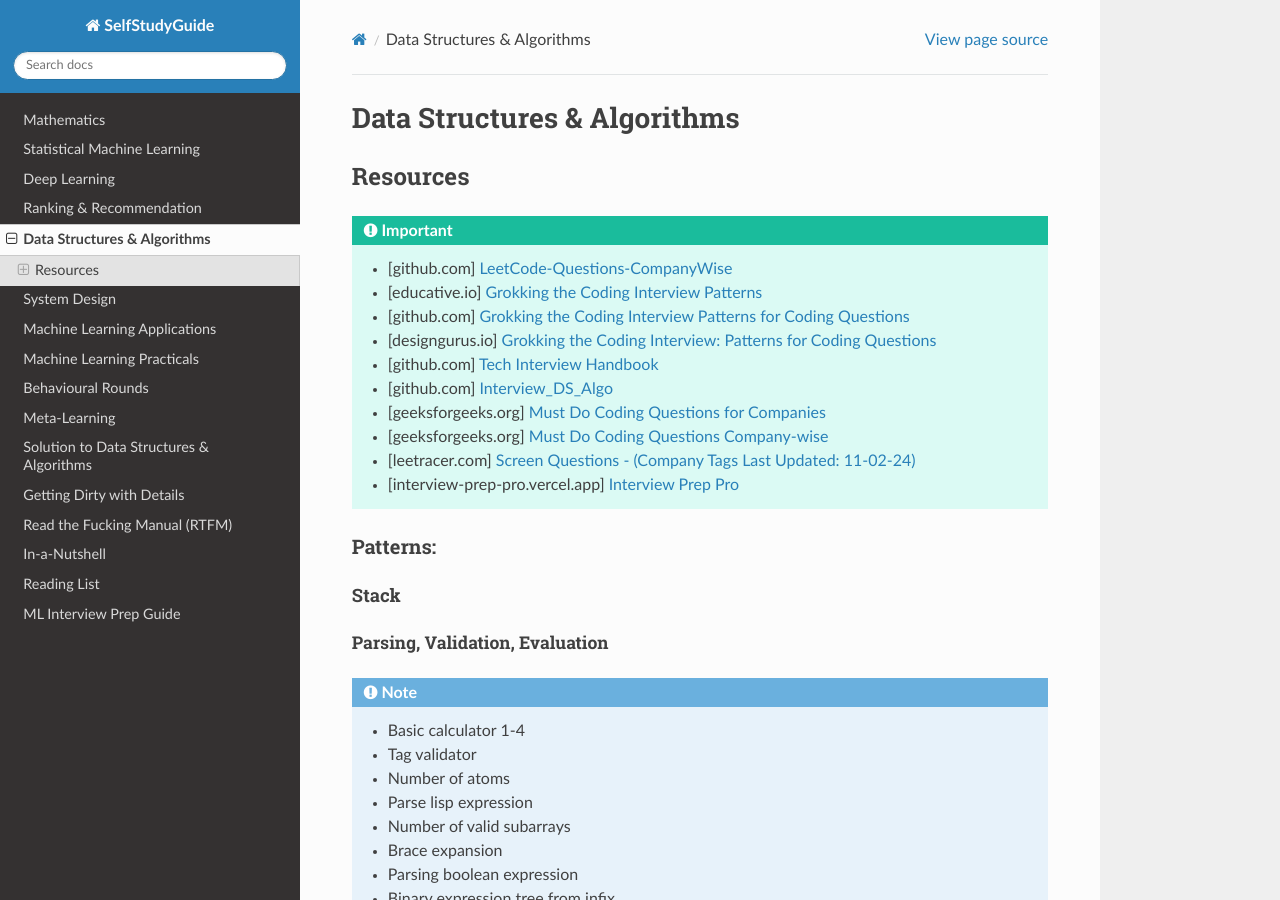
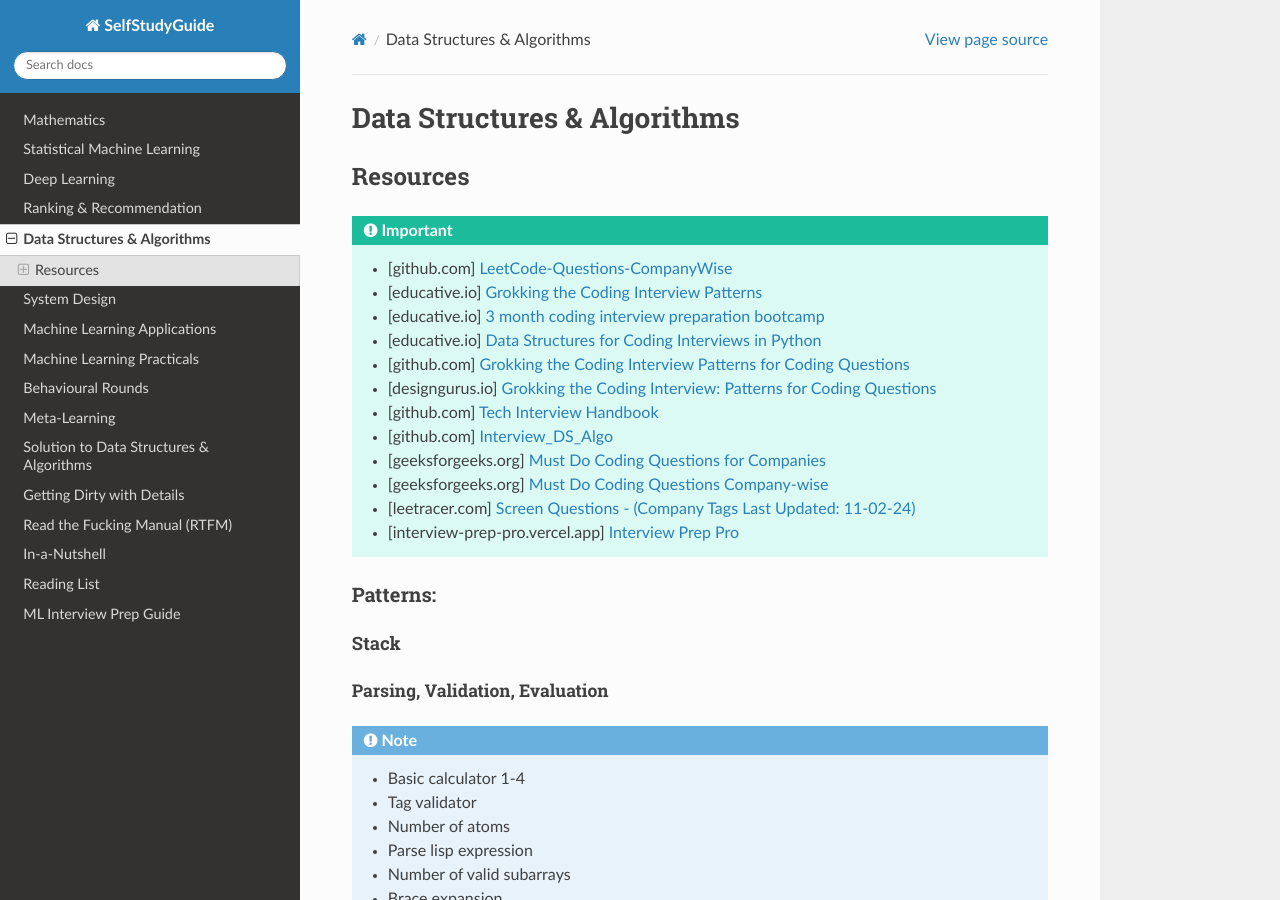
Before and after one commit to uselesstechjunks/leetcode, a Sphinx documentation site: the page built from docs/source/dsalgo.rst, in a window 1280 px wide and 900 px high. Built offline with Sphinx 7.4.7 and the Read the Docs theme 3.1.0, drawn with Linux system fonts in a browser that asks for light colours.

```diff
--- a/docs/source/dsalgo.rst
+++ b/docs/source/dsalgo.rst
@@ -8,6 +8,8 @@ Resources
 
 	* [github.com] `LeetCode-Questions-CompanyWise <https://github.com/krishnadey30/LeetCode-Questions-CompanyWise/blob/master/google_6months.csv>`_
 	* [educative.io] `Grokking the Coding Interview Patterns <https://www.educative.io/courses/grokking-coding-interview>`_
+	* [educative.io] `3 month coding interview preparation bootcamp <https://www.educative.io/blog/coding-interivew-preparation-bootcamp>`_
+	* [educative.io] `Data Structures for Coding Interviews in Python <https://www.educative.io/courses/data-structures-coding-interviews-python>`_
 	* [github.com] `Grokking the Coding Interview Patterns for Coding Questions <https://github.com/dipjul/Grokking-the-Coding-Interview-Patterns-for-Coding-Questions>`_
 	* [designgurus.io] `Grokking the Coding Interview: Patterns for Coding Questions <https://www.designgurus.io/course/grokking-the-coding-interview>`_
 	* [github.com] `Tech Interview Handbook <https://github.com/yangshun/tech-interview-handbook>`_
--- a/docs/source/interviews/company/index.rst
+++ b/docs/source/interviews/company/index.rst
@@ -7,3 +7,4 @@ Company Specific Questions
 
 	amzn
 	atlassian
+	goog
```
Also changed, not shown: docs/source/interviews/company/goog.rst (added, +28 -0 lines).
